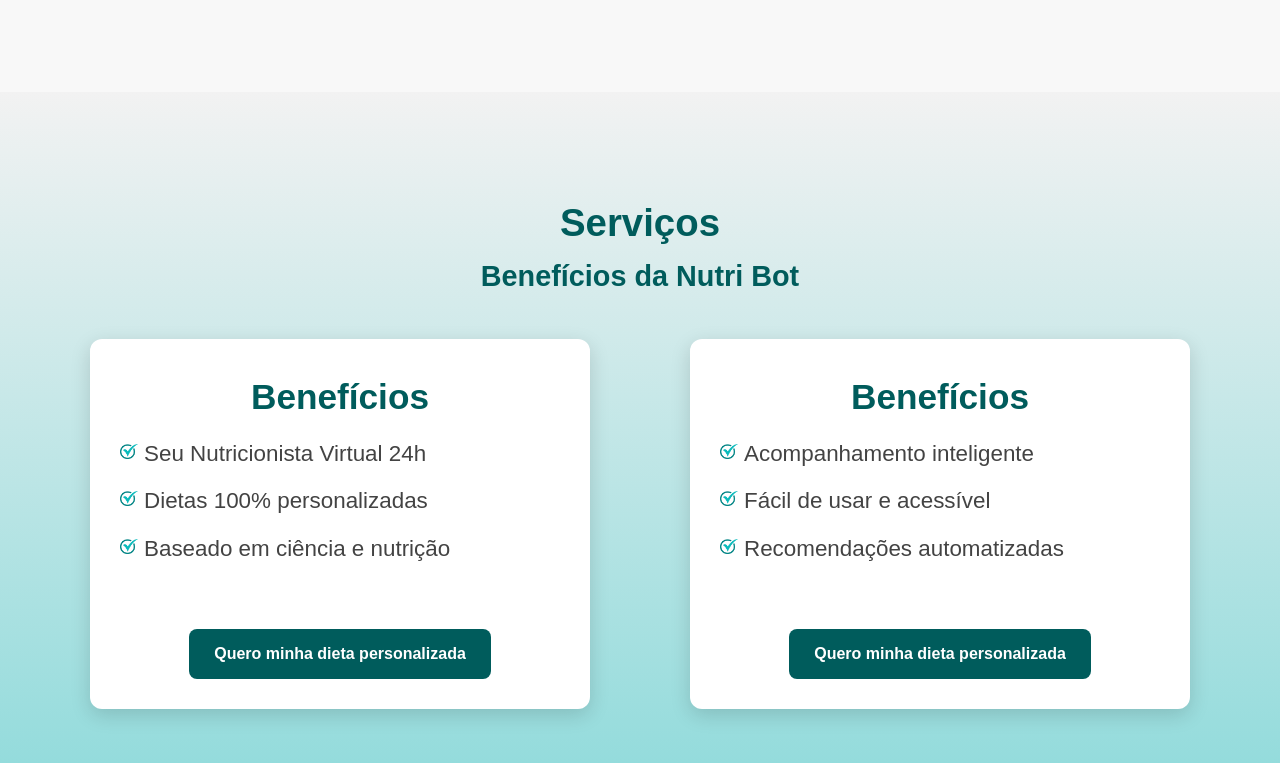
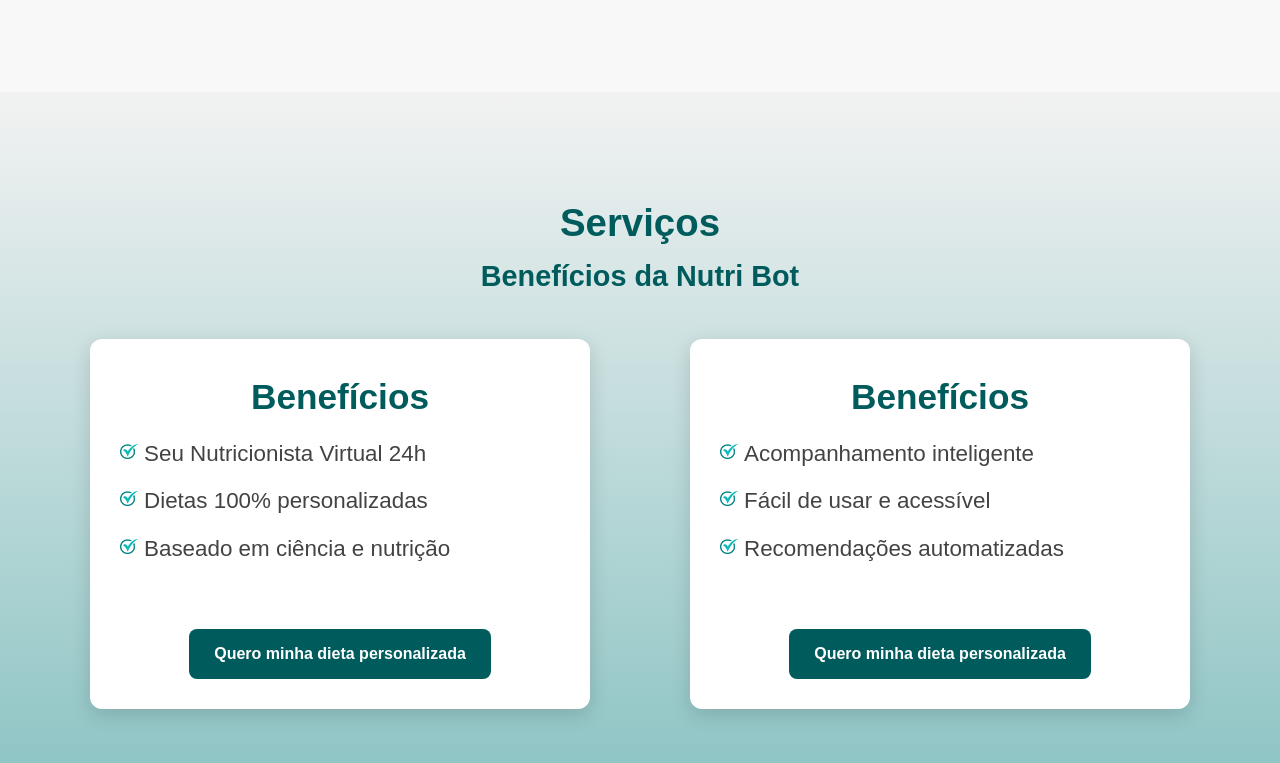
Before and after one commit to ErickSantos2002/NutriBot, a plain HTML site: page index.html in a window 1280 px wide. Shown: the part 1937-2700 px from the top of the page. Drawn offline with Linux system fonts and the light colour scheme; a web font is replaced by a local one.

Commit message:
mudei a cor

```diff
--- a/css_landpage.css
+++ b/css_landpage.css
@@ -376,7 +376,7 @@ img {
 
 /* Container que envolve Benefícios e Depoimentos com gradiente contínuo */
 .gradient-wrapper {
-  background: linear-gradient(to bottom, #f2f2f2, var(--verde-claro));
+  background: linear-gradient(to bottom, #f2f2f2, var(--verde-intermediario));
 }
 
 /* Remova o fundo próprio dessas seções */
```
